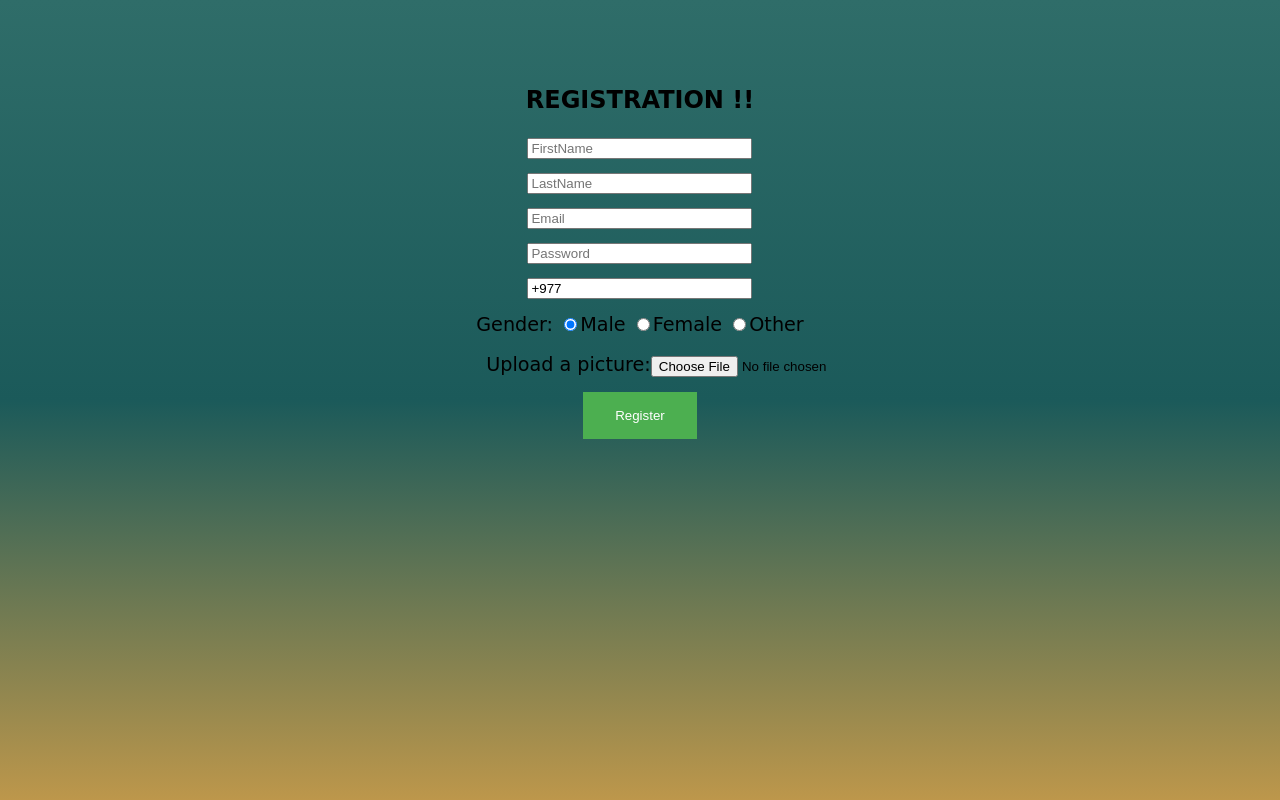
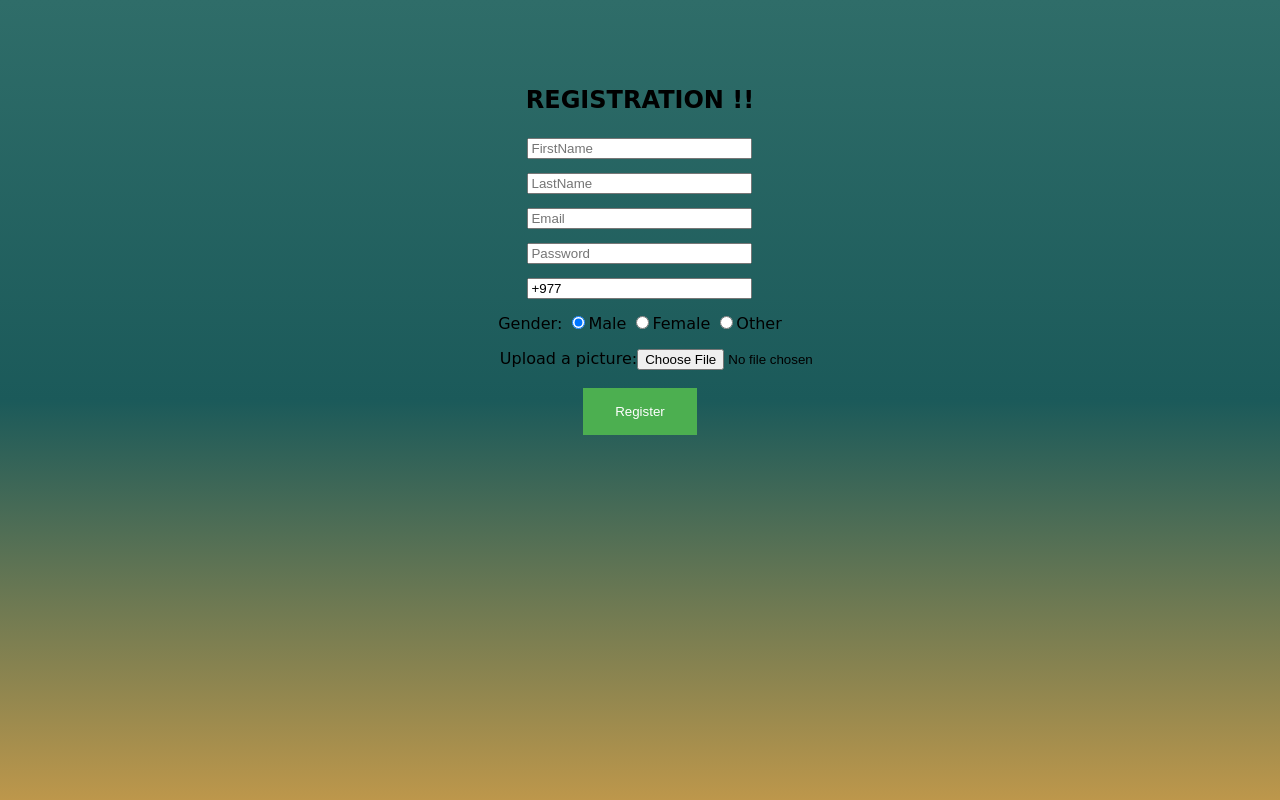
Before and after one commit to MrBinayakB/Registration_Form, a PHP site: page /registration.html in a window 1280 px wide. Run offline with PHP 8.4, Linux system fonts and the light colour scheme.

Commit message:
font size changed

```diff
--- a/registrn.css
+++ b/registrn.css
@@ -3,7 +3,6 @@
     height: 90%;
     margin: auto;
     text-align: center;
-    font-size: larger;
     position: relative;
     top: 10%;
 }
```
